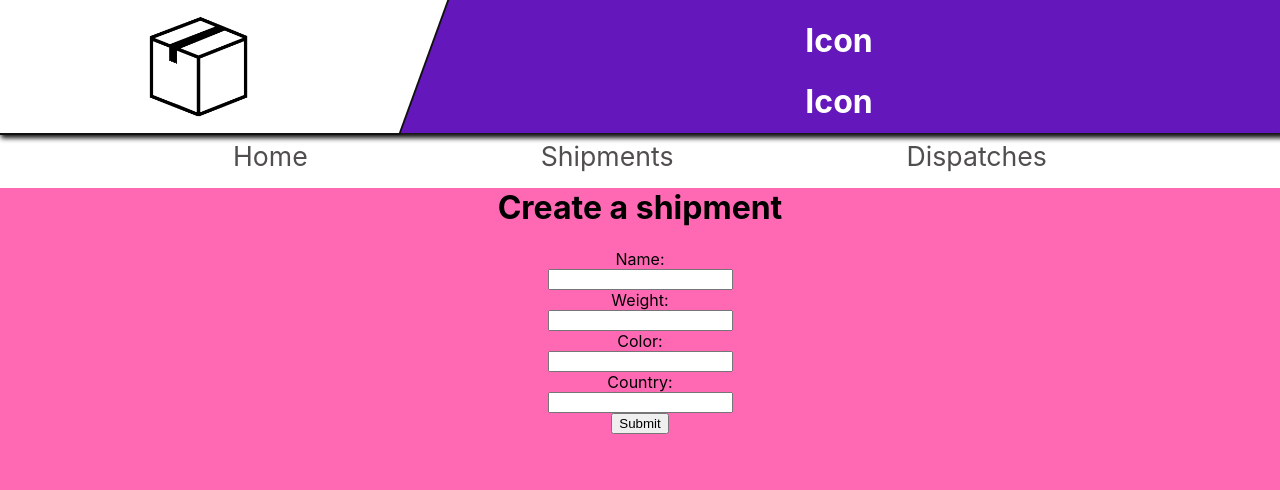
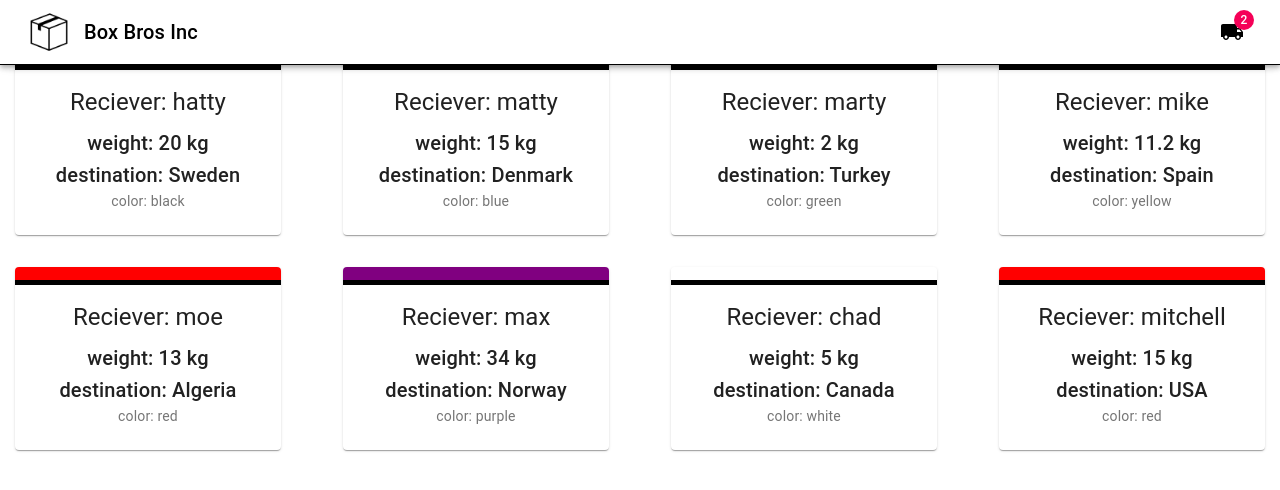
Before and after one commit to HarryHagelberg404/code-trial-fnox, a React (Create React App) app in the folder frontend/: page /dispatches in a window 1280 px wide. Shown: the top 490 px of the page. Built offline with nearby package versions, Linux system fonts and the light colour scheme.

Commit message:
Took use of external components for better structure

```diff
--- a/frontend/package.json
+++ b/frontend/package.json
@@ -3,6 +3,10 @@
   "version": "0.1.0",
   "private": true,
   "dependencies": {
+    "@emotion/react": "^11.8.1",
+    "@emotion/styled": "^11.8.1",
+    "@material-ui/core": "^4.12.3",
+    "@mui/icons-material": "^5.4.4",
     "@testing-library/jest-dom": "^5.16.2",
     "@testing-library/react": "^12.1.3",
     "@testing-library/user-event": "^13.5.0",
--- a/frontend/src/App.css
+++ b/frontend/src/App.css
@@ -56,24 +56,6 @@
   transition: 0.5s;
   color: #08ee08;
 }
-.main {
-  width: 100vw;
-  height: 100vh;
-  background-color: hotpink;
-  margin-top: 10pt;
-}
-.main .landing_div {
-  width: 50%;
-  padding: 5px;
-  margin-left: 25%;
-  background-color: #979797;
-}
-.main .landing_div .landing_header {
-  font-size: 30pt;
-}
-.main .landing_div .landing_paragraf {
-  text-align: left;
-}
 .shipments {
   display: flex;
   justify-content: center;
@@ -85,4 +67,37 @@
   align-items: center;
   justify-content: space-evenly;
 }
+.dispatch {
+  width: 90%;
+  margin-left: 5%;
+}
+.dispatch .dispatch-color {
+  width: 100%;
+  height: 10pt;
+  border-bottom: 4pt black solid;
+}
+.nav {
+  box-shadow: 'none';
+  border-bottom: 1px solid black;
+}
+.nav .nav_link {
+  transition: 0.5s;
+  text-decoration: none;
+}
+.nav .nav_link:hover {
+  transition: 0.5s;
+  transform: scale(1.1);
+}
+.nav .nav_title {
+  flex-grow: 1;
+  align-items: center;
+  display: flex;
+  color: black;
+}
+.nav .nav_image {
+  margin-right: 10px;
+}
+.nav .nav_grow {
+  flex-grow: 1;
+}
 /*# sourceMappingURL=App.css.map */
--- a/frontend/src/App.js
+++ b/frontend/src/App.js
@@ -4,7 +4,6 @@ import { Provider } from 'react-redux';
 import { store } from './store/Store';
 import Shipments from './views/Shipments';
 import Dispatches from './views/Dispatches';
-import Landing from './views/Landing';
 
 function App() {
   return (
@@ -12,9 +11,8 @@ function App() {
       <Provider store={store}>
         <BrowserRouter>
           <Routes>
-            <Route path='/shipments' element={<Shipments />} />
+            <Route path='/' element={<Shipments />} />
             <Route path='/dispatches' element={<Dispatches />} />
-            <Route path='/' element={<Landing />} />
           </Routes>
         </BrowserRouter>
       </Provider>
--- a/frontend/src/App.less
+++ b/frontend/src/App.less
@@ -66,25 +66,6 @@
   }
 }
 
-.main {
-  width: 100vw;
-  height: 100vh;
-  background-color: hotpink;
-  margin-top: 10pt;
-  .landing_div {
-    width: 50%;
-    padding: 5px;
-    margin-left: 25%;
-    background-color: rgb(151, 151, 151);
-    .landing_header {
-      font-size: 30pt;
-    }
-    .landing_paragraf {
-      text-align: left;
-    }
-  }
-}
-
 .shipments {
   display: flex;
   justify-content: center;
@@ -96,3 +77,38 @@
     justify-content: space-evenly;
   }
 }
+
+.dispatch {
+  width: 90%;
+  margin-left: 5%;
+  .dispatch-color {
+    width: 100%;
+    height: 10pt;
+    border-bottom: 4pt black solid;
+  }
+}
+
+.nav {
+  box-shadow: 'none';
+  border-bottom: 1px solid black;
+  .nav_link {
+    transition: 0.5s;
+    text-decoration: none;
+  }
+  .nav_link:hover {
+    transition: 0.5s;
+    transform: scale(1.1);
+  }
+  .nav_title {
+    flex-grow: 1;
+    align-items: center;
+    display: flex;
+    color: black;
+  }
+  .nav_image {
+    margin-right: 10px;
+  }
+  .nav_grow {
+    flex-grow: 1;
+  }
+}
--- a/frontend/src/components/Navbar.js
+++ b/frontend/src/components/Navbar.js
@@ -1,11 +1,40 @@
 import React from 'react';
+import { AppBar, Toolbar, IconButton, Badge, MenuItem, Menu, Typography } from '@material-ui/core';
+import LocalShippingIcon from '@mui/icons-material/LocalShipping'
 import { Link } from 'react-router-dom';
 // Logged in?
+
+import logo from '../resources/nav_box.jpg';
 
 export default function Navbar() {
   return (
     <>
-      <div className='nav'>
+      <AppBar position='fixed' className='nav' color='inherit'>
+        <Toolbar>
+          <Link to='/' className='nav_link'>
+            <Typography variant='h6' className='nav_title' color='inherit'>
+            < img src={logo} alt='Box Bros' height='50px' className='nav_image'/>
+              Box Bros Inc
+            </Typography>
+          </Link>
+          <div className='nav_grow'/>
+          <div className='nav_button'>
+            <IconButton aria-label='Show dispatches' color='inherit'>
+              <Badge badgeContent={2} color='secondary'>
+                <LocalShippingIcon />
+              </Badge>
+            </IconButton>
+          </div>
+        </Toolbar>
+
+      </AppBar>
+
+    </>
+  );
+}
+
+/*
+<div className='nav'>
         <div className='nav_header'>
           <div className='nav_box_div'>
             <Link to='/'>
@@ -23,6 +52,4 @@ export default function Navbar() {
           <Link to='/dispatches' className='nav_link'>Dispatches</Link>
         </div>
       </div>
-    </>
-  );
-}
+*/
--- /dev/null
+++ b/frontend/src/views/Dispatch/Dispatch.js
@@ -0,0 +1,29 @@
+import React from "react";
+import { Card, CardContent, Typography } from '@material-ui/core';
+
+
+export default function Dispatch({ dispatch }) {
+  return (
+    <>
+      <Card className='dispatch'>
+        <div className="dispatch-color" style={{backgroundColor: dispatch.color}}></div>
+        <CardContent>
+          <div className="dispatch_content">
+            <Typography variant="h5" gutterBottom>
+              Reciever: {dispatch.name}
+            </Typography>
+            <Typography variant="h6">
+              weight: {dispatch.weight} kg
+            </Typography>
+            <Typography variant="h6">
+              destination: {dispatch.country}
+            </Typography>
+          </div>
+          <Typography variant="body2" color="textSecondary">
+            color: {dispatch.color}
+          </Typography>
+        </CardContent>
+      </Card>
+    </>
+  )
+}
--- a/frontend/src/views/Dispatches.js
+++ b/frontend/src/views/Dispatches.js
@@ -1,56 +1,52 @@
 import React, { useState } from 'react';
-import { useSelector, useDispatch } from 'react-redux';
+//import { useSelector, useDispatch } from 'react-redux';
 //import { useNavigate } from 'react-router-dom';
 import Navbar from '../components/Navbar';
+import { Grid, Typography } from '@material-ui/core';
 
-
-// Components
-import NameInput from './input/Name';
-import WeightInput from './input/Weight';
-import CountryInput from './input/Country';
-import ColorInput from './input/Color';
+import Dispatch from './Dispatch/Dispatch';
 
 export default function Shipments() {
-  const dispatch = useDispatch();
-  // State
-  const shipment = useSelector((state) => state.shipment)
 
-  const [isValid, setIsValid] = useState(false);
-  const [response, setResponse] = useState("");
+  const dispatches = [
+    { id: 1, name: 'hatty', weight: 20, color: 'black', country: 'Sweden'},
+    { id: 2, name: 'matty', weight: 15, color: 'blue', country: 'Denmark'},
+    { id: 3, name: 'marty', weight: 2, color: 'green', country: 'Turkey'},
+    { id: 4, name: 'mike', weight: 11.2, color: 'yellow', country: 'Spain'},
+    { id: 5, name: 'moe', weight: 13, color: 'red', country: 'Algeria'},
+    { id: 6, name: 'max', weight: 34, color: 'purple', country: 'Norway'},
+    { id: 7, name: 'chad', weight: 5, color: 'white', country: 'Canada'},
+    { id: 8, name: 'mitchell', weight: 15, color: 'red', country: 'USA'},
+  ];
 
-  const handleSubmit = (event) => {
-    if (!isValid) {
-      setResponse("Invalid")
-    }
-  }
-
-  const handlePOST = () => {
-
+  const calculateShipping = () => {
+    let total = 0
+    dispatches.forEach((dispatch) => {
+      total += dispatch.weight;
+    })
+    return total
   }
 
   return(
       <>
         <Navbar />
         <div className='main'>
-            <h1 className='shipments_header'>Create a shipment</h1>
-            {response.length > 0 ? (
-              <p className="input-view-respMessage">{response}</p>
-            ) : (
-              ""
-            )}
-            {isValid ? (
-              <p>Please fill in entire form before submiting</p>
-            ) : (
-              ""
-            )}
-          <div className='shipments'>
-            <div className='shipments_form'>
-              <NameInput />
-              <WeightInput />
-              <ColorInput />
-              <CountryInput />
-              <input type="submit" value="Submit" onClick={handleSubmit} />
-            </div>
+            <div className='dispatches'>
+              <div>
+                <Typography variant="h5">
+                  Outgoing dispatches
+                </Typography>
+                <Typography variant="h8" gutterBottom>
+                  Total sum of shipping fees: {calculateShipping()} kr
+                </Typography>
+              </div>
+              <Grid container justify='center' spacing={4}>
+                {dispatches.map((dispatch) => (
+                  <Grid item key={dispatch.id} xs={12} sm={6} md={4} lg={3}>
+                    <Dispatch dispatch={dispatch} />
+                  </Grid>
+                ))}
+              </Grid>
             </div>
         </div>
       </>
--- a/frontend/src/views/Landing.js
+++ /dev/null
@@ -1,28 +0,0 @@
-import React from 'react';
-//import React, { useState } from 'react';
-//import { useNavigate } from 'react-router-dom';
-import Navbar from '../components/Navbar';
-
-export default function Shipments() {
-  const text = "hej";
-  // Handle submit
-
-  return(
-      <>
-        <Navbar />
-        <div className='main'>
-          <div className='landing_div'>
-            <h1 className='landing_header'>Lorem Ipsum</h1>
-            <h2 className='landing_sub_header'>What is lorem ipsum?</h2>
-            <p className='landing_paragraph'>
-              Lorem Ipsum is simply dummy text of the printing and typesetting industry. Lorem Ipsum has been the industry's standard dummy text ever since the 1500s, when an unknown printer took a galley of type and scrambled it to make a type specimen book. It has survived not only five centuries, but also the leap into electronic typesetting, remaining essentially unchanged. It was popularised in the 1960s with the release of Letraset sheets containing Lorem Ipsum passages, and more recently with desktop publishing software like Aldus PageMaker including versions of Lorem Ipsum.
-            </p>
-            <h2 className='landing_sub_header'>Why do we use it?</h2>
-            <p className='landing_paragraph'>
-            it is a long established fact that a reader will be distracted by the readable content of a page when looking at its layout. The point of using Lorem Ipsum is that it has a more-or-less normal distribution of letters, as opposed to using 'Content here, content here', making it look like readable English. Many desktop publishing packages and web page editors now use Lorem Ipsum as their default model text, and a search for 'lorem ipsum' will uncover many web sites still in their infancy. Various versions have evolved over the years, sometimes by accident, sometimes on purpose (injected humour and the like).
-            </p>
-          </div>
-        </div>
-      </>
-  );
-}
```
Also changed, not shown: 2 other files (tests, documents, lock files or other folders).
